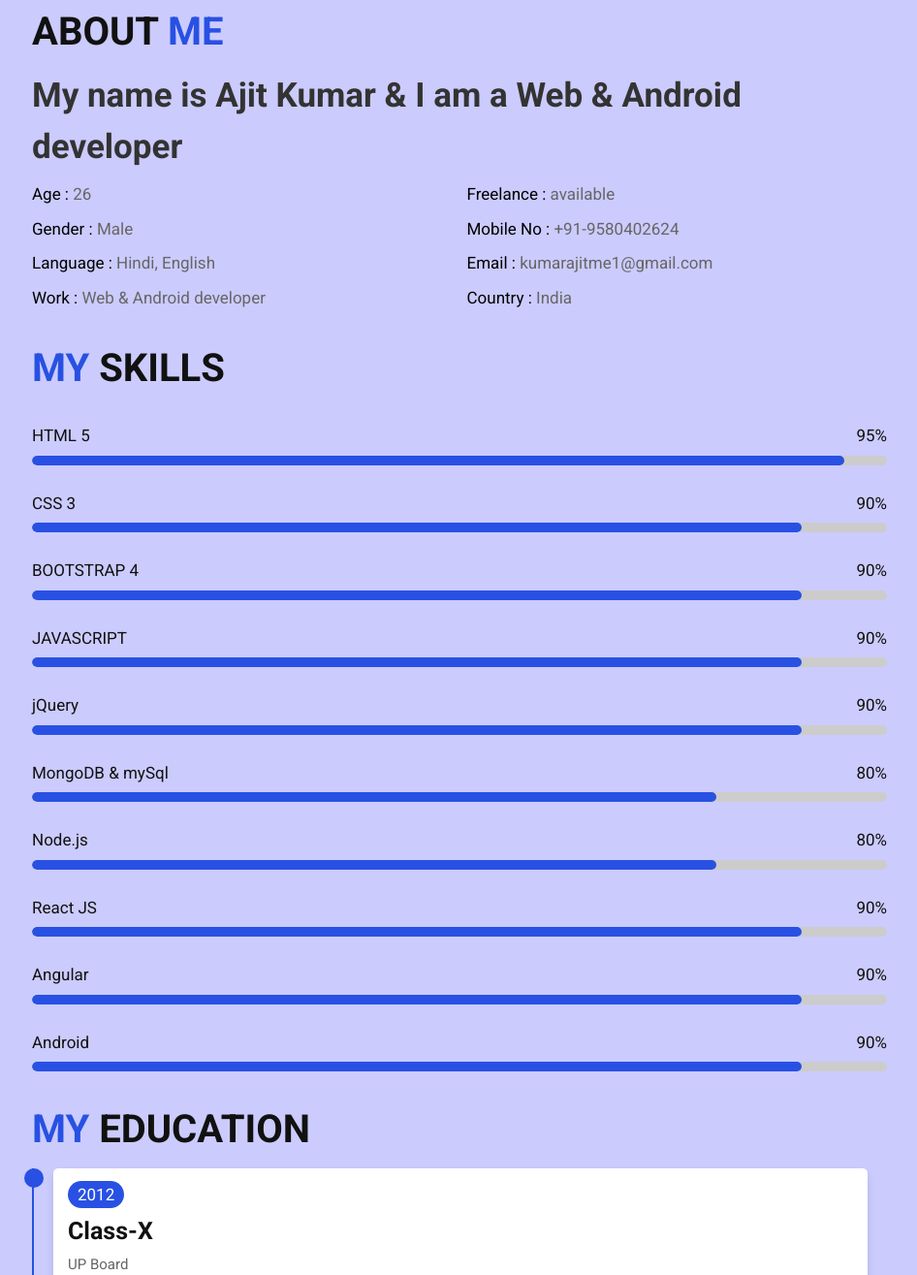
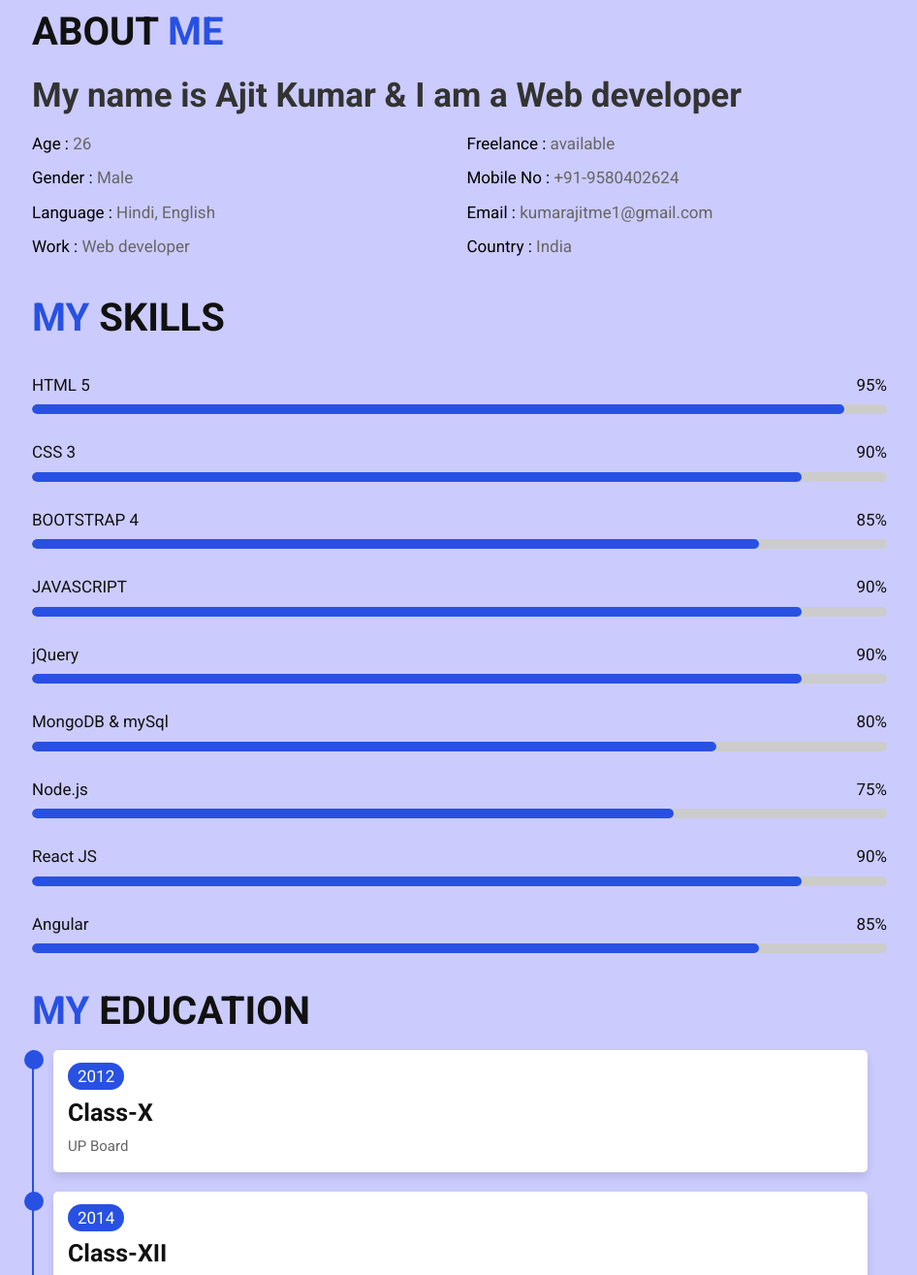
Before and after one commit to kumarajit1/portfolio, a website: page index.html in a window 1280 px wide. Shown: the part 807-2122 px from the top of the page at 97% size, without its empty margins (316-1262 px from the left). Drawn offline with Linux system fonts and the light colour scheme.

Commit message:
Third Commit

```diff
--- a/index.html
+++ b/index.html
@@ -5,26 +5,16 @@
     <meta http-equiv="X-UA-Compatible" content="IE=edge">
     <meta name="viewport" content="width=device-width, initial-scale=1.0">
     <title> Portfolio</title>
-
-    <!-- font awesome cdn link  -->
     <link rel="stylesheet" href="https://cdnjs.cloudflare.com/ajax/libs/font-awesome/5.15.3/css/all.min.css">
-
-    <!-- custom css file link  -->
     <link rel="stylesheet" href="./src/style.css">
-    <script>
-
-    </script>
-
 </head>
 <body>
 
 <!-- custom cursors  -->
 
-
-
 <div id="menu-bars" class="fas fa-bars"></div>
 
-<!-- header section starts  -->
+<!-- header section  -->
 
 <header>
 
@@ -40,23 +30,19 @@
 
 </header>
 
-<!-- header section ends -->
-
-<!-- home section starts  -->
+<!-- home section  -->
 
 <section class="home" id="home">
 
     <div class="content">
         <span class="hi"> Hi ! </span>
         <h3> i am <span> Ajit Kumar </span> </h3>
-        <p class="info"> I am a Web & Android developer </p>
+        <p class="info"> I am a Web developer </p>
         <a href="#about" class="btn">about me</a>
     </div>
 </section>
 
-<!-- home section ends -->
-
-<!-- about section starts  -->
+<!-- about section   -->
 
 <section class="about" id="about">
 
@@ -65,13 +51,13 @@
 <div class="row-1">
 
     <div class="content">
-        <h3> My name is Ajit Kumar & I am a Web & Android developer </h3>
+        <h3> My name is Ajit Kumar & I am a Web developer </h3>
         <div class="box-container">
             <div class="box">
                 <p> <span> Age : </span> 26 </p>
                 <p> <span> Gender : </span> Male </p>
                 <p> <span> Language : </span> Hindi, English </p>
-                <p> <span> Work : </span> Web & Android developer </p>
+                <p> <span> Work : </span> Web developer </p>
             </div>
             <div class="box">
                 <p> <span> Freelance : </span> available </p>
@@ -98,7 +84,7 @@
             <div class="bar"> <span></span> </div>
         </div>
         <div class="progress">
-            <h3> BOOTSTRAP 4 <span> 90% </span> </h3>
+            <h3> BOOTSTRAP 4 <span> 85% </span> </h3>
             <div class="bar"> <span></span> </div>
         </div>
         <div class="progress">
@@ -114,7 +100,7 @@
             <div class="bar"> <span></span> </div>
         </div>
         <div class="progress">
-            <h3> Node.js <span> 80% </span> </h3>
+            <h3> Node.js <span> 75% </span> </h3>
             <div class="bar"> <span></span> </div>
         </div>
         <div class="progress">
@@ -122,11 +108,7 @@
             <div class="bar"> <span></span> </div>
         </div>
         <div class="progress">
-            <h3> Angular <span> 90% </span> </h3>
-            <div class="bar"> <span></span> </div>
-        </div>
-        <div class="progress">
-            <h3> Android <span> 90% </span> </h3>
+            <h3> Angular <span> 85% </span> </h3>
             <div class="bar"> <span></span> </div>
         </div>
     </div>
@@ -136,9 +118,7 @@
 
 </section>
 
-<!-- about section ends -->
-
-<!-- education section starts  -->
+<!-- education section   -->
 
 <section class="experience" id="education">
 
@@ -174,9 +154,7 @@
 
 </section>
 
-<!-- experience section ends -->
-
-<!-- portfolio section starts  -->
+<!-- portfolio section  -->
 
 <section class="portfolio" id="project">
 
@@ -238,9 +216,7 @@
 
     </section>
 
-<!-- portfolio section ends -->
-
-<!-- contact section starts  -->
+<!-- contact section -->
 
 <section class="contact" id="contact">
 
@@ -284,12 +260,12 @@
 
 </section>
 
-<!-- contact section ends -->
+<!-- footer section  -->
 
-<!-- footer section  -->
 <footer class="footer"> @2023 Portfolio,all rights reserved. </footer>
 
 <!-- custom js file link  -->
+
 <script src="js/script.js"></script>
 
 </body>
--- a/src/style.css
+++ b/src/style.css
@@ -270,7 +270,7 @@ header .navbar a:hover{
 }
 
 .about .row-2 .skills .progress:nth-child(3) .bar span{
-    width:90%;
+    width:85%;
 }
 
 .about .row-2 .skills .progress:nth-child(4) .bar span{
@@ -286,17 +286,14 @@ header .navbar a:hover{
 }
 
 .about .row-2 .skills .progress:nth-child(7) .bar span{
-    width:80%;
+    width:75%;
 }
 
 .about .row-2 .skills .progress:nth-child(8) .bar span{
     width:90%;
 }
 .about .row-2 .skills .progress:nth-child(9) .bar span{
-    width:90%;
-}
-.about .row-2 .skills .progress:nth-child(10) .bar span{
-    width:90%;
+    width:85%;
 }
 
 .experience .box-container .box{
```
